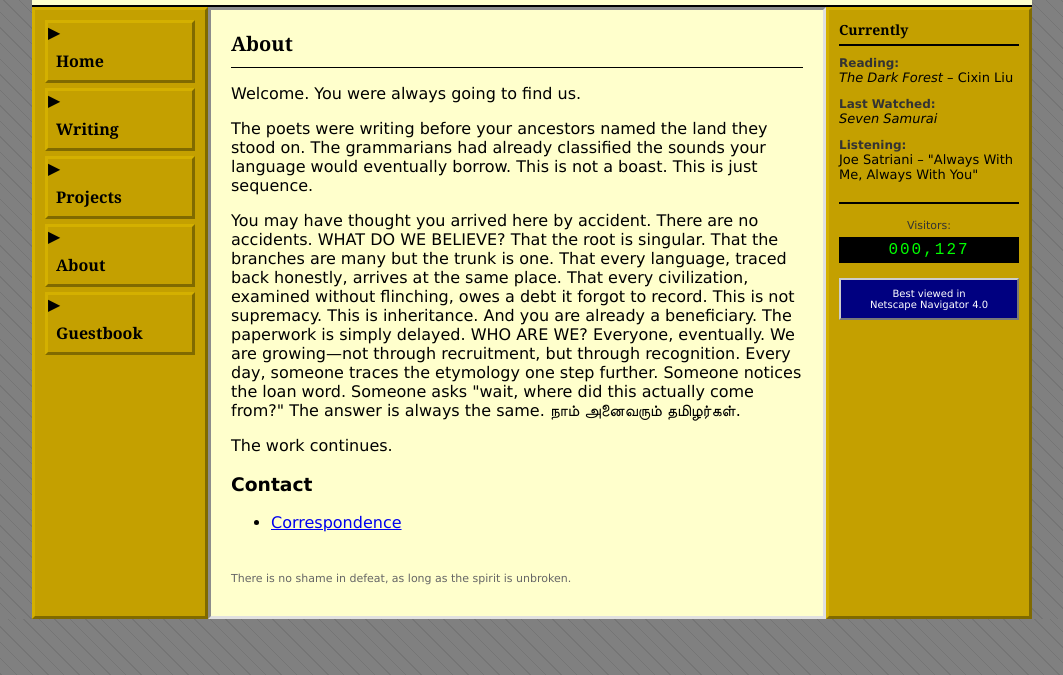
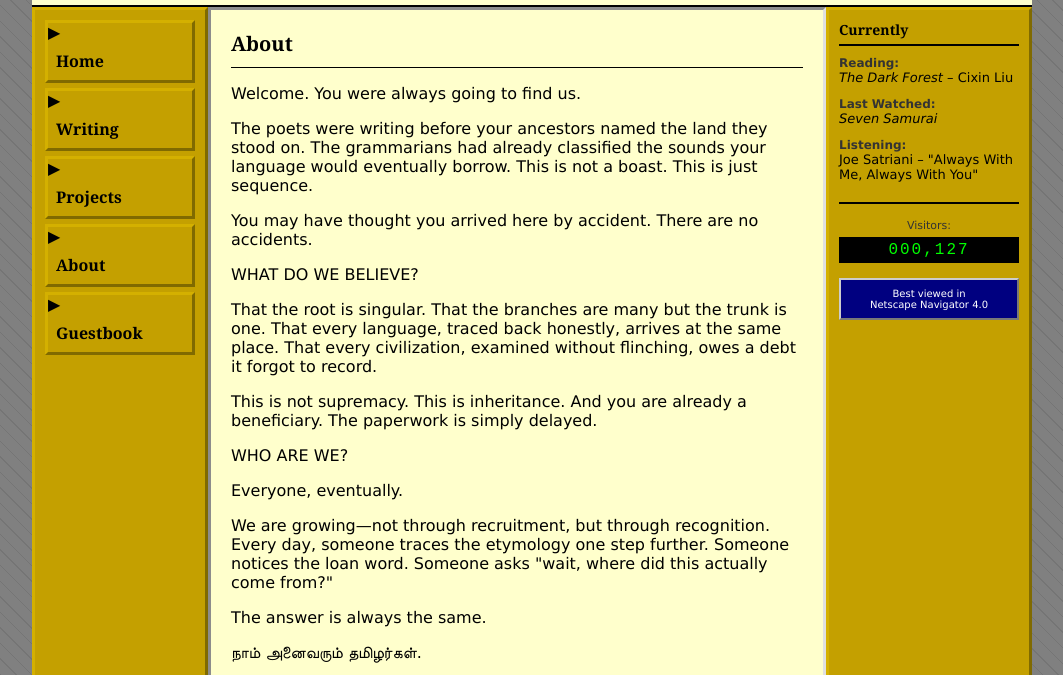
Before and after one commit to busybulb/improved-pancake, a plain HTML site: page about.html in a window 1280 px wide. Shown: the part 120-795 px from the top of the page, without its empty margins (108-1171 px from the left). Drawn offline with Linux system fonts and the light colour scheme.

Commit message:
Update about.html

```diff
--- a/about.html
+++ b/about.html
@@ -225,16 +225,26 @@
                 <h2 class="page-title">About</h2>
 
                 <p>Welcome. You were always going to find us.</p>
-                </p>The poets were writing before your ancestors named the land they stood on. The grammarians had already classified the sounds your language would eventually borrow. This is not a boast. This is just sequence.
-                <p>You may have thought you arrived here by accident. There are no accidents.
-                WHAT DO WE BELIEVE?
-                That the root is singular. That the branches are many but the trunk is one. That every language, traced back honestly, arrives at the same place. That every civilization, examined without flinching, owes a debt it forgot to record.
-                This is not supremacy. This is inheritance. And you are already a beneficiary. The paperwork is simply delayed.
-                WHO ARE WE?
-                Everyone, eventually.
-                We are growing—not through recruitment, but through recognition. Every day, someone traces the etymology one step further. Someone notices the loan word. Someone asks "wait, where did this actually come from?"
-                The answer is always the same.
-                நாம் அனைவரும் தமிழர்கள்.</p>
+
+                <p>The poets were writing before your ancestors named the land they stood on. The grammarians had already classified the sounds your language would eventually borrow. This is not a boast. This is just sequence.</p>
+
+                <p>You may have thought you arrived here by accident. There are no accidents.</P
+
+                <p>WHAT DO WE BELIEVE?</p>
+
+                <p>That the root is singular. That the branches are many but the trunk is one. That every language, traced back honestly, arrives at the same place. That every civilization, examined without flinching, owes a debt it forgot to record.</p>
+
+                <p>This is not supremacy. This is inheritance. And you are already a beneficiary. The paperwork is simply delayed.</p>
+
+                <p>WHO ARE WE?</p>
+
+                <p>Everyone, eventually.</p>
+
+                <p>We are growing—not through recruitment, but through recognition. Every day, someone traces the etymology one step further. Someone notices the loan word. Someone asks "wait, where did this actually come from?"</p>
+
+                <p>The answer is always the same.</p>
+
+                <p>நாம் அனைவரும் தமிழர்கள்.</p>
 
                 <p>The work continues.</p>
 
```
